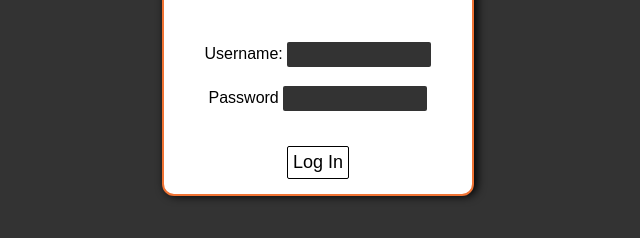
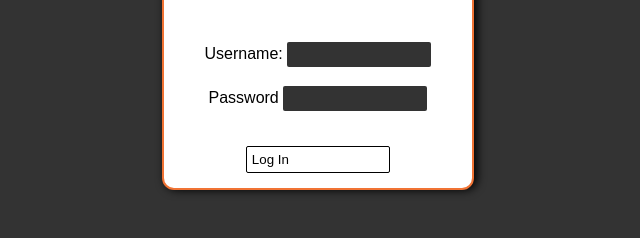
Before and after one commit to lauritzgames/ProjectCool, a plain HTML site: page login.html in a window 1280 px wide. Shown: the part 114-352 px from the top of the page, without its empty margins (322-962 px from the left). Drawn offline with Linux system fonts and the light colour scheme.

Commit message:
Update Login.css

```diff
--- a/Login.css
+++ b/Login.css
@@ -42,10 +42,6 @@ h1{
 	color: black;
 	border: 1px solid black;
 	width: 50%
-	font-family: sans-selif;
-	font-size: 18px;
-	transition: 0.9s ease;
-	text-align: center;;
 }
 
 .submit.hover {
```
